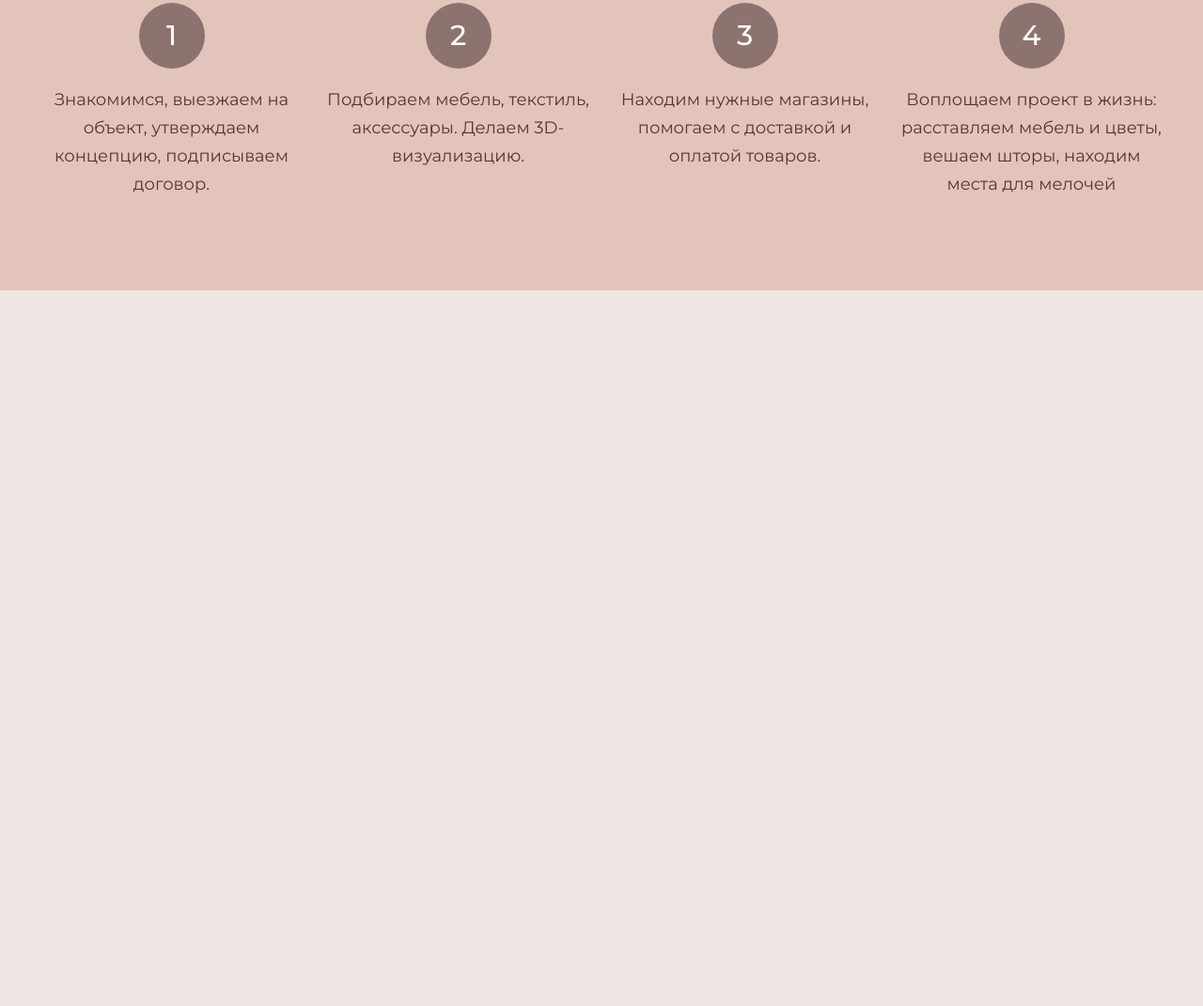
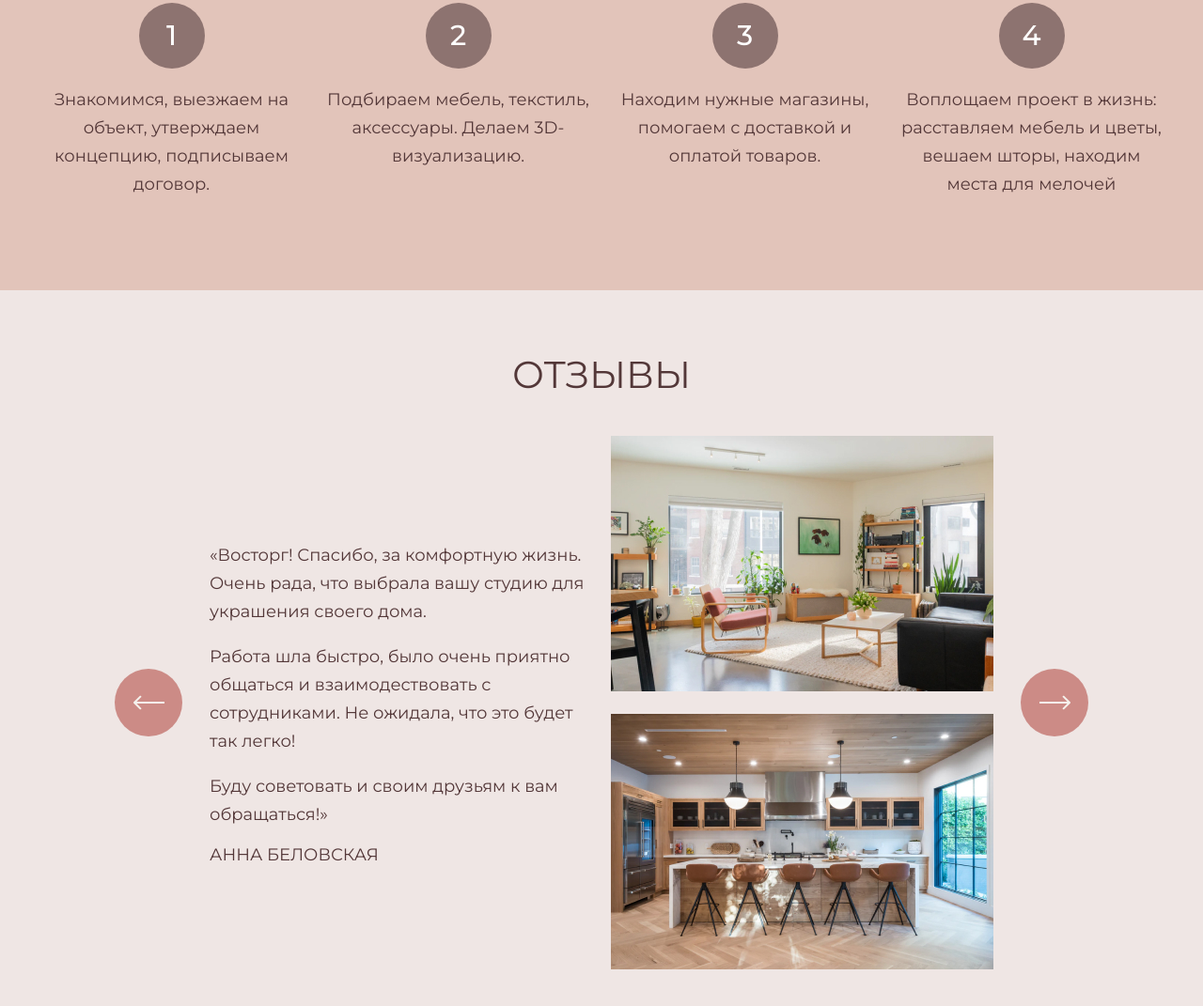
Before and after one commit to Real-Ivan-Nosov/Scandi, a plain HTML site: page index.html in a window 1280 px wide. Shown: the part 3654-4725 px from the top of the page at 94% size. Before the commit the page ends 3963 px from the top, so only its background shows below. Drawn offline with Linux system fonts and the light colour scheme.

Commit message:
make reviews section but without functional slider

```diff
--- /dev/null
+++ b/css/components/reviews.css
@@ -0,0 +1,15 @@
+.reviews {
+    display: flex;
+    justify-content: center;
+    padding: 65px 0;
+}
+
+.reviews__title {
+    text-transform: uppercase;
+    margin: 0 auto 40px auto;
+    max-width: max-content;
+}
+
+.reviews__slider {
+    width: 834px;
+}
--- /dev/null
+++ b/css/components/slider-review.css
@@ -0,0 +1,30 @@
+.slider-review {
+    display: grid;
+    gap: 20px;
+    grid-template-columns: 1fr 1fr;
+}
+
+.slider-review__text-content {
+    align-self: center;
+}
+
+.slider-review__text {}
+
+.slider-review__author {
+    text-transform: uppercase;
+}
+
+.slider-review__images {
+    display: flex;
+    flex-direction: column;
+    gap: 24px;
+}
+
+.slider-review__images-container {
+    max-width: 407px;
+    max-height: 272px;
+}
+
+.slider-review__img {
+    object-fit: cover;
+}
--- /dev/null
+++ b/css/components/slider.css
@@ -0,0 +1,46 @@
+.slider {
+    position: relative;
+}
+
+.slider__wrapper {}
+
+.slider__items {
+    list-style: none;
+    padding: 0;
+}
+
+.slider__item {}
+
+.slider__btn {
+    content: '';
+    position: absolute;
+    width: 72px;
+    height: 72px;
+    border-radius: 100%;
+    background-color: var(--btn-color);
+    border: none;
+    cursor: pointer;
+    display: flex;
+    justify-content: center;
+    align-items: center;
+}
+
+.slider__btn:hover {
+    transform: scale(1.1);
+}
+
+.slider__btn--left {
+    top: calc(50% - 36px);
+    left: -101px;
+    background-image: url(../../img/svg/arr-l.svg);
+    background-repeat: no-repeat;
+    background-position: center;
+}
+
+.slider__btn--right {
+    top: calc(50% - 36px);
+    right: -101px;
+    background-image: url(../../img/svg/arr-r.svg);
+    background-repeat: no-repeat;
+    background-position: center;
+}
--- a/css/style.css
+++ b/css/style.css
@@ -1,4 +1,5 @@
-/* common styles */
+/* common styles*/
+/* ORDER here is IMPORTANT! */
 
 @import url('vars.css');
 @import url('common.css');
@@ -22,3 +23,6 @@
 @import url('components/members-list.css');
 @import url('components/how-we-working.css');
 @import url('components/working-stage.css');
+@import url('components/reviews.css');
+@import url('components/slider.css');
+@import url('components/slider-review.css');
--- a/index.html
+++ b/index.html
@@ -25,7 +25,7 @@
                         <li class="menu__item"><a href="#works" class="menu__link">Портфолио</a></li>
                         <li class="menu__item"><a href="#team" class="menu__link">Команда</a></li>
                         <li class="menu__item"><a href="#how-we-working" class="menu__link">Как мы работаем</a></li>
-                        <li class="menu__item"><a href="#comments" class="menu__link">Отзывы клиентов</a></li>
+                        <li class="menu__item"><a href="#reviews" class="menu__link">Отзывы клиентов</a></li>
                         <li class="menu__item"><a href="#request" class="menu__link">Оставить заявку</a></li>
                     </ul>
                 </nav>
@@ -196,6 +196,39 @@
             </ul>
         </div>
     </section>
+    <section class="reviews" id="reviews">
+        <div class="container">
+            <h2 class="reviews__title title">Отзывы</h2>
+            <div class="reviews__slider slider">
+                <div class="slider__wrapper">
+                    <ul class="slider__items">
+                        <li class="slider__item slider-review">
+                            <div class="slider-review__text-content">
+                                <p class="slider-review__text text">«Восторг! Спасибо, за комфортную жизнь. Очень рада,
+                                    что выбрала вашу студию для украшения своего дома. </p>
+                                <p class="slider-review__text text">Работа шла быстро, было очень приятно общаться и
+                                    взаимодествовать
+                                    с сотрудниками. Не ожидала, что это будет так легко!</p>
+                                <p class="slider-review__text text">Буду советовать и своим друзьям к вам обращаться!»
+                                </p>
+                                <p class="slider-review__author">АННА БЕЛОВСКАЯ</p>
+                            </div>
+                            <div class="slider-review__images">
+                                <div class="slider-review__images-container">
+                                    <img src="img/comments/room-1.jpg" alt="room 1" class="slider-review__img">
+                                </div>
+                                <div class="slider-review__images-container">
+                                    <img src="img/comments/room-2.jpg" alt="room 2" class="slider-review__img">
+                                </div>
+                            </div>
+                        </li>
+                    </ul>
+                </div>
+                <button type="button" class="slider__btn slider__btn--left"></button>
+                <button type="button" class="slider__btn slider__btn--right"></button>
+            </div>
+        </div>
+    </section>
 </body>
 
 </html>
```
